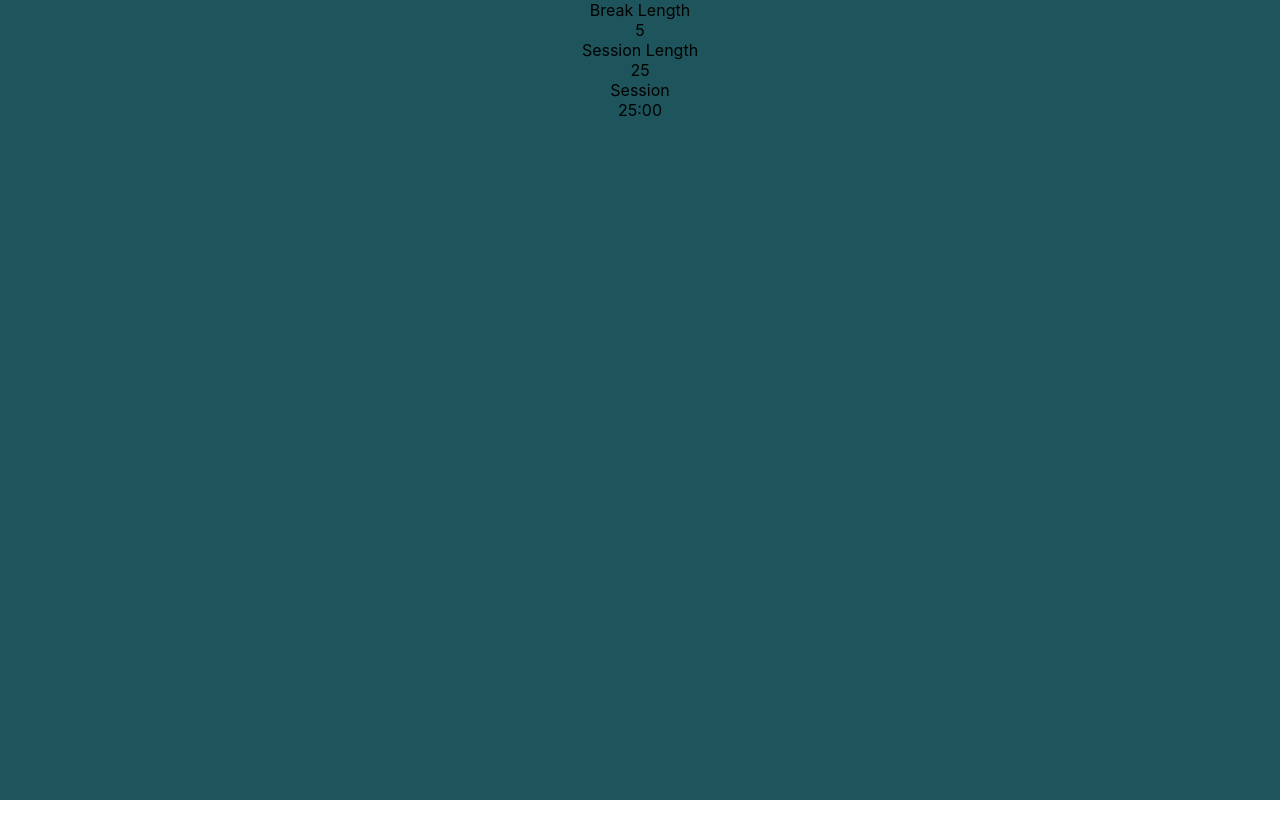
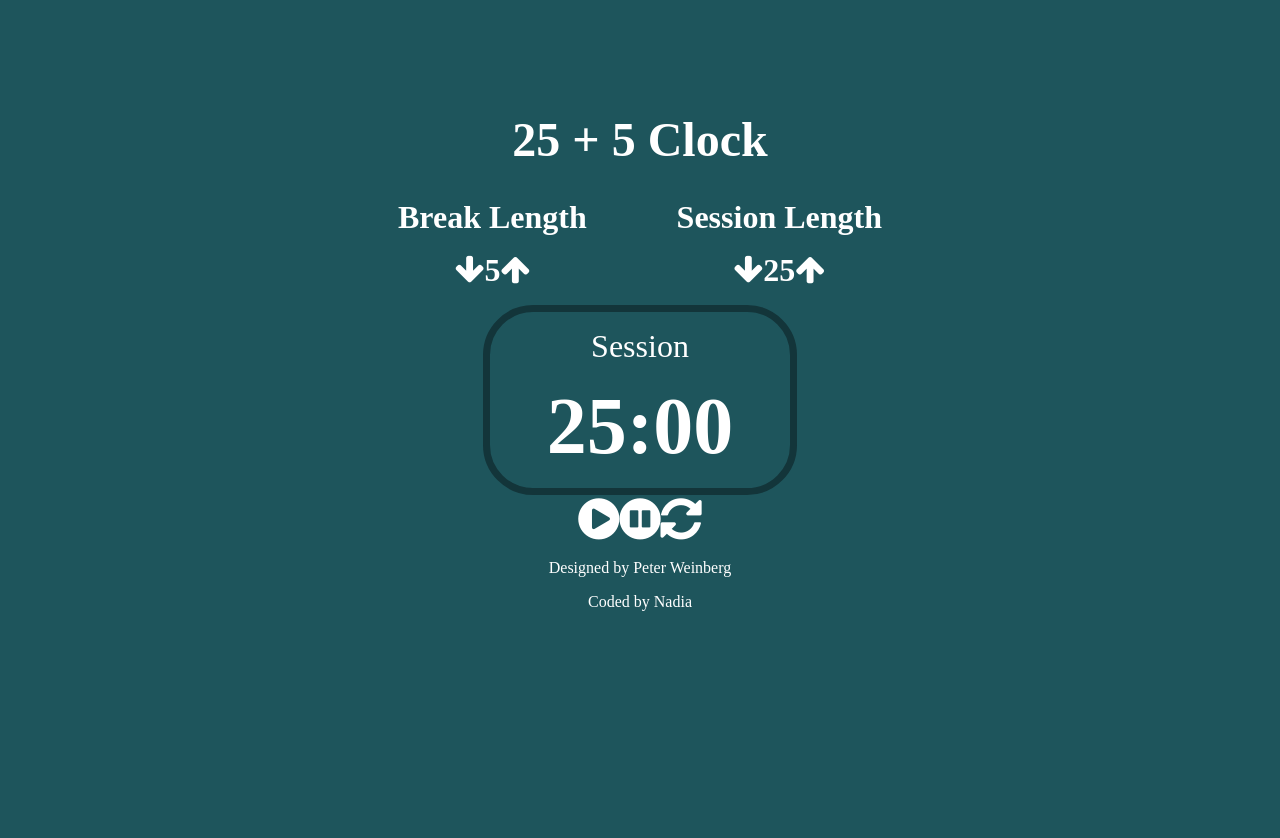
Before and after one commit to Naddiya/clock, a React (Create React App) app: page / in a window 1280 px wide. Shown: the top 838 px of the page. Before the commit the page ends 800 px from the top, so only its background shows below. Built offline with nearby package versions, Linux system fonts and the light colour scheme.

Commit message:
feat: style starter

```diff
--- a/package.json
+++ b/package.json
@@ -7,6 +7,7 @@
     "@testing-library/react": "^12.0.0",
     "@testing-library/user-event": "^13.2.1",
     "font-awesome": "^4.7.0",
+    "node-sass": "^7.0.1",
     "react": "^17.0.2",
     "react-dom": "^17.0.2",
     "react-scripts": "5.0.0",
--- a/public/index.html
+++ b/public/index.html
@@ -7,8 +7,9 @@
       name="clock"
       content="clockjs project from frontend libraries certification"
     />
+    <link rel="stylesheet" href="https://cdnjs.cloudflare.com/ajax/libs/font-awesome/4.7.0/css/font-awesome.min.css">
 
-    <title></title>
+    <title>Clock 25 + 5 Js</title>
   </head>
   <body>
     <div id="root"></div>
--- a/src/App.css
+++ /dev/null
@@ -1,6 +0,0 @@
-.App {
-    margin: auto;
-    text-align: center;
-    background-color: #1E555C;
-    height: 100vh;
-}
--- a/src/App.js
+++ b/src/App.js
@@ -1,4 +1,3 @@
-import './App.css';
 import React, { useState } from "react";
 
 function App() {
@@ -10,23 +9,32 @@ function App() {
 
 
     return (
-        <div className="App">
+        <div className="clock">
+            <h1 className="clock-title">25 + 5 Clock</h1>
+            <div className="clock-controls">
                 <div id="break-label">
                     Break Length
-                <div id="break-decrement">
+                    <div id="break-decrement" className="clock-controls-numbers">
+                        <i class="fa fa-arrow-down"></i>
                         {breakLength}
+                        <i class="fa fa-arrow-up"></i>
                     </div>
                 </div>
                 <div id="session-label">
                     Session Length
-                <div id="session-increment">
+                    <div id="session-increment" className="clock-controls-numbers">
+                        <i class="fa fa-arrow-down"></i>
                         {sessionLenght}
+                        <i class="fa fa-arrow-up"></i>
                     </div>
                 </div>
-            <div id="timer-label">
+            </div>
+            <div className="clock-display">
+                <div id="timer-label" className="clock-display-title">
                     Session
                 </div>
                 <div id="time-left"
+                    className="clock-display-time"
                     type="time"
                     min="00:00"
                     max="59:59"
@@ -34,11 +42,26 @@ function App() {
                 >
                     {timer}
                 </div>
+
+            </div>
+
             <div id="start_stop">
 
             </div>
             <audio src="" id="beep"></audio>
-            <div id="reset"></div>
+
+            <i className="fa fa-play-circle fa-3x"></i>
+            <i className="fa fa-pause-circle fa-3x"></i>
+            <i className="fa fa-refresh fa-3x" id="reset"></i>
+
+            <div className="signature">
+                <p>
+                    Designed by Peter Weinberg
+                </p>
+                <p>
+                    Coded by Nadia
+                </p>
+            </div>
         </div>
     );
 }
--- a/src/index.css
+++ /dev/null
@@ -1,13 +0,0 @@
-body {
-  margin: 0;
-  font-family: -apple-system, BlinkMacSystemFont, 'Segoe UI', 'Roboto', 'Oxygen',
-    'Ubuntu', 'Cantarell', 'Fira Sans', 'Droid Sans', 'Helvetica Neue',
-    sans-serif;
-  -webkit-font-smoothing: antialiased;
-  -moz-osx-font-smoothing: grayscale;
-}
-
-code {
-  font-family: source-code-pro, Menlo, Monaco, Consolas, 'Courier New',
-    monospace;
-}
--- a/src/index.js
+++ b/src/index.js
@@ -1,8 +1,8 @@
 import React from 'react';
 import ReactDOM from 'react-dom';
-import './index.css';
 import App from './App';
-import reportWebVitals from './reportWebVitals';
+import './index.scss'
+
 
 ReactDOM.render(
   <React.StrictMode>
@@ -10,8 +10,3 @@ ReactDOM.render(
   </React.StrictMode>,
   document.getElementById('root')
 );
-
-// If you want to start measuring performance in your app, pass a function
-// to log results (for example: reportWebVitals(console.log))
-// or send to an analytics endpoint. Learn more: https://bit.ly/CRA-vitals
-reportWebVitals();
--- /dev/null
+++ b/src/index.scss
@@ -0,0 +1,40 @@
+html {
+    font-family: serif;
+    background-color: #1E555C;
+    height: 100vh;
+    color: #FFFFFF;
+    width: 500px;
+    margin: 5rem auto;
+    text-align:center;
+}
+
+.clock {
+    &-title {
+        font-size: 3rem;
+    }
+    &-controls{
+        font-size: 2rem;
+        font-weight: 600;
+        display: flex;
+        justify-content: space-between;
+        &-numbers {
+            margin: 1rem;
+        }
+    }
+    &-display {
+        border: solid 7px #13353A;
+        border-radius: 50px;
+        width: 300px;
+        margin: auto;
+        &-title {
+            font-size: 2rem;
+            margin-top: 1rem;
+        }
+        &-time {
+            margin: 1rem;
+            font-size: 5rem;
+            font-weight: 600;
+        }
+    }
+
+}
--- a/src/reportWebVitals.js
+++ /dev/null
@@ -1,13 +0,0 @@
-const reportWebVitals = onPerfEntry => {
-  if (onPerfEntry && onPerfEntry instanceof Function) {
-    import('web-vitals').then(({ getCLS, getFID, getFCP, getLCP, getTTFB }) => {
-      getCLS(onPerfEntry);
-      getFID(onPerfEntry);
-      getFCP(onPerfEntry);
-      getLCP(onPerfEntry);
-      getTTFB(onPerfEntry);
-    });
-  }
-};
-
-export default reportWebVitals;
```
Also changed, not shown: 1 other file (tests, documents, lock files or other folders). Lines whose indentation alone changed are shown as unchanged.
